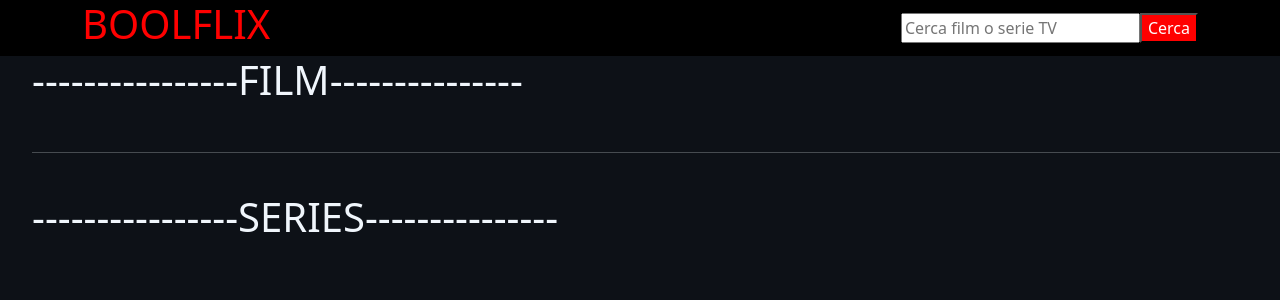
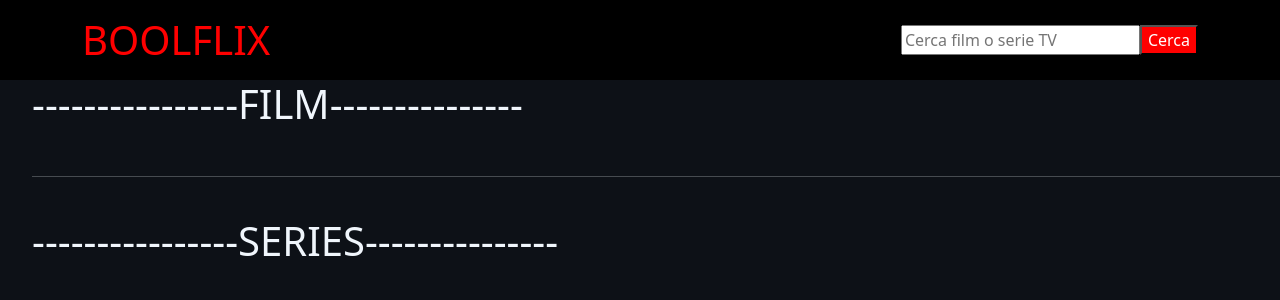
Before and after one commit to DarioGiusino/vite-boolflix, a Vue app: page / in a window 1280 px wide. Shown: the top 300 px of the page. Built offline with nearby package versions, Linux system fonts and the light colour scheme.

Commit message:
comments in app, new appMain & minor style Header

```diff
--- a/src/App.vue
+++ b/src/App.vue
@@ -14,6 +14,7 @@ export default {
   },
   components: { AppHeader },
   computed: {
+    //build a query string for axios call as an object
     APIConfig() {
       return {
         params: {
@@ -25,9 +26,11 @@ export default {
   },
 
   methods: {
+    //updating the searchWord in data with the one from the searchBar
     getSearchedWord(word) {
       this.searchWord = word
     },
+
     // get movies&shows by name calling API
     fetchPrograms() {
       // verify if input is not valid
--- a/src/components/AppHeader.vue
+++ b/src/components/AppHeader.vue
@@ -10,7 +10,7 @@ export default {
 <template>
     <header>
         <div class="container d-flex justify-content-between align-items-center">
-            <h1 class="text-uppercase">boolflix</h1>
+            <h1 class="text-uppercase mb-0">boolflix</h1>
             <search-bar placeholder="Cerca film o serie TV" @form-submit="$emit('search-programs')"
                 @writing="$emit('writing-word', $event)"></search-bar>
         </div>
@@ -23,5 +23,6 @@ export default {
 header {
     background-color: $bg-black;
     color: $text-red;
+    padding: 1rem;
 }
 </style>
```
Also changed, not shown: src/components/AppMain.vue (added, +13 -0 lines).
